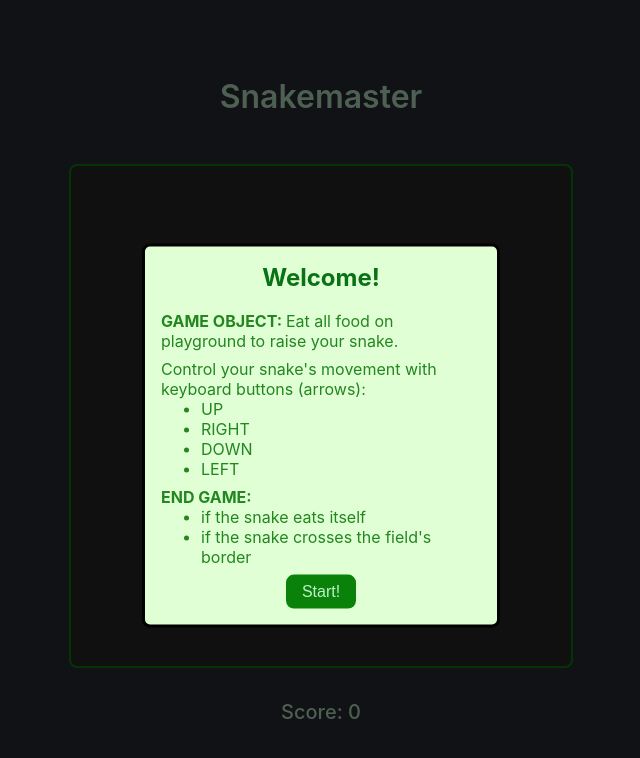
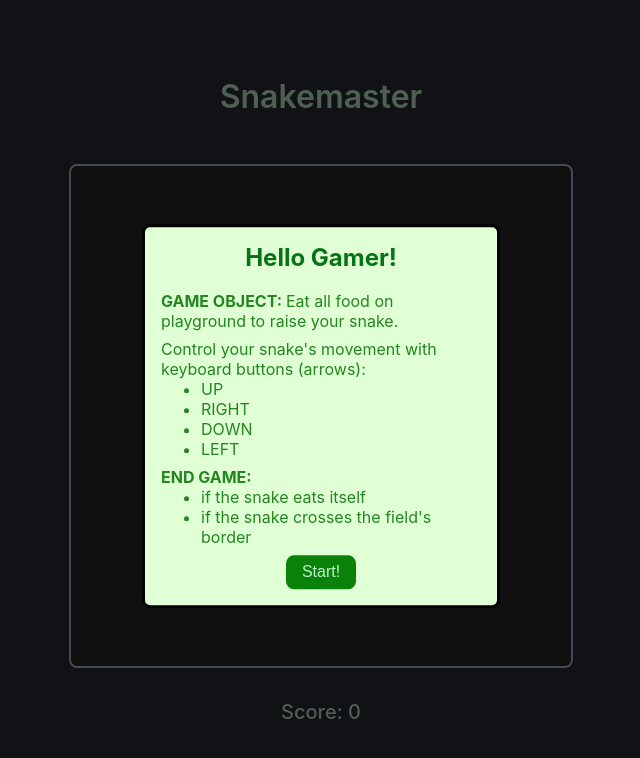
Before and after one commit to sirreus/snake-game, a React (Create React App) app: page / in a window 1280 px wide. Shown: the top 758 px of the page, without its empty margins (319-959 px from the left). Built offline with nearby package versions, Linux system fonts and the light colour scheme.

Commit message:
init field border color

```diff
--- a/src/App.css
+++ b/src/App.css
@@ -28,9 +28,13 @@ main {
 
 .game-field {
   background-color: var(--field-pixel);
-  border: 2px solid var(--start-btn-bg);
+  border: 2px solid var(--field-boarder);
   border-radius: 8px;
   margin: 16px 0 32px 0;
+}
+
+.game-field.start {
+  border: 2px solid var(--start-btn-bg);
 }
 
 .game-field.game-over {
--- a/src/Main.tsx
+++ b/src/Main.tsx
@@ -106,7 +106,7 @@ const Game: React.FC = () => {
     }
 
     setSnake(newSnake);
-  }, [snake, direction, food]);
+  }, [snake, direction, food, speed]);
 
   const generateNewFood = () => {
     const newFood: Position = {
@@ -144,6 +144,13 @@ const Game: React.FC = () => {
     gameRunning.current = true;
   };
 
+  const makeClassName = () => {
+    if (gameRunning.current && !gameOver) return "game-field start";
+    if (!gameRunning.current && gameOver) return "game-field game-over";
+
+    return "game-field";
+  };
+
   return (
     <main>
       {/* INIT GAME */}
@@ -165,7 +172,7 @@ const Game: React.FC = () => {
       )}
 
       {/* RUNNING GAME */}
-      <div className={!gameOver ? "game-field" : "game-field game-over"}>
+      <div className={makeClassName()}>
         {fieldArray.map((_, row) => (
           <div className="field-row" key={row}>
             {fieldArray.map((_, col) => (
@@ -180,7 +187,6 @@ const Game: React.FC = () => {
           </div>
         ))}
       </div>
-      {/* <div>Score: {score}</div> */}
       <InfoText text={`Score: ${score}`} />
     </main>
   );
--- a/src/components/Dialog/Dialog.tsx
+++ b/src/components/Dialog/Dialog.tsx
@@ -45,7 +45,7 @@ export const Dialog: React.FC<IDialog> = ({ text, type, startGameHandler }) => {
     <div className="modal">
       <dialog className={makeClass("dialog")}>
         <h2 className={makeClass("dialog-title")}>
-          {type === "start" ? "Welcome!" : "GAME OVER"}
+          {type === "start" ? "Hello Gamer!" : "GAME OVER"}
         </h2>
 
         {type === "end" && (
--- a/src/components/Dialog/styles.css
+++ b/src/components/Dialog/styles.css
@@ -16,7 +16,7 @@
   position: absolute;
   top: 50%;
   left: 50%;
-  transform: translate(-50%, -50%);
+  transform: translate(-50%, -55%);
   display: flex;
   flex-direction: column;
   align-items: center;
```
